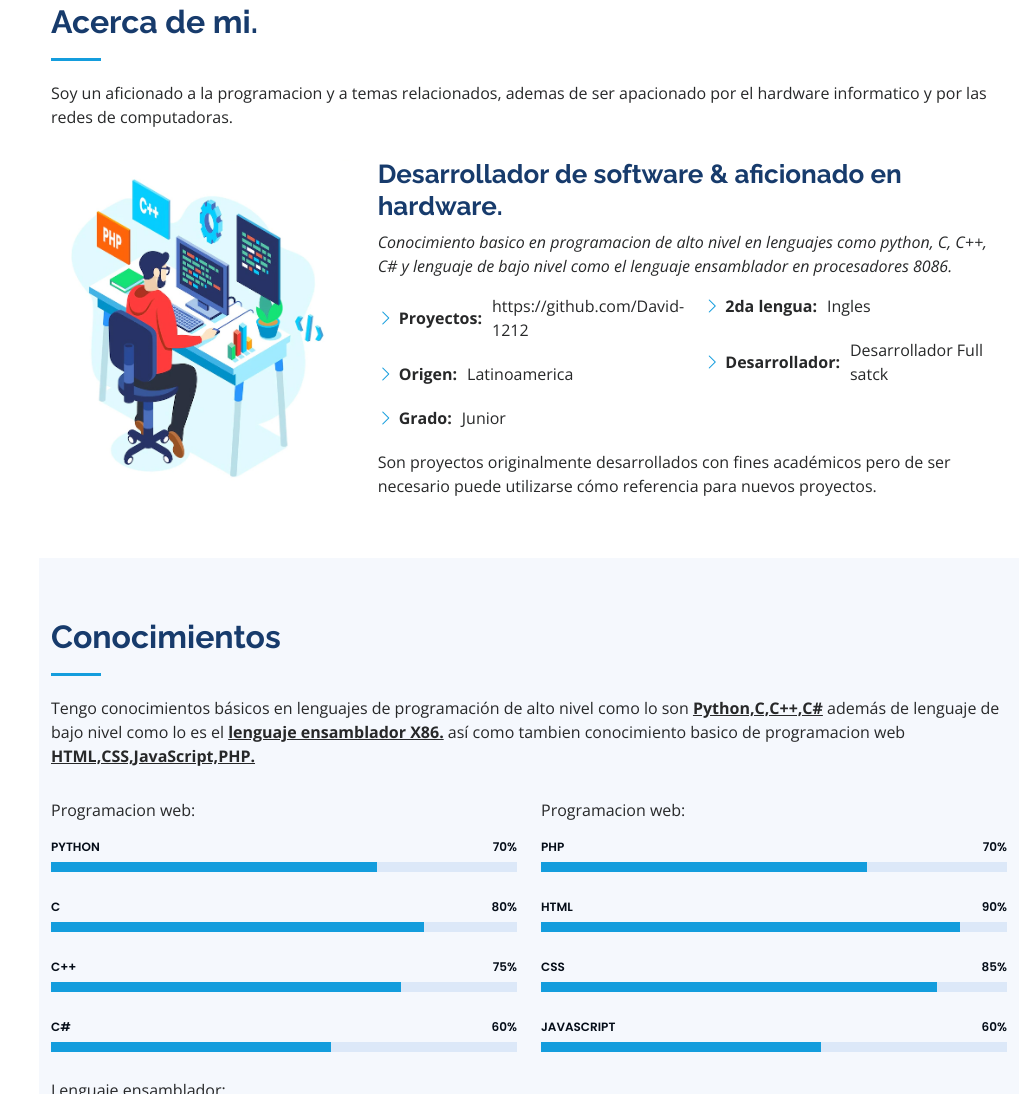
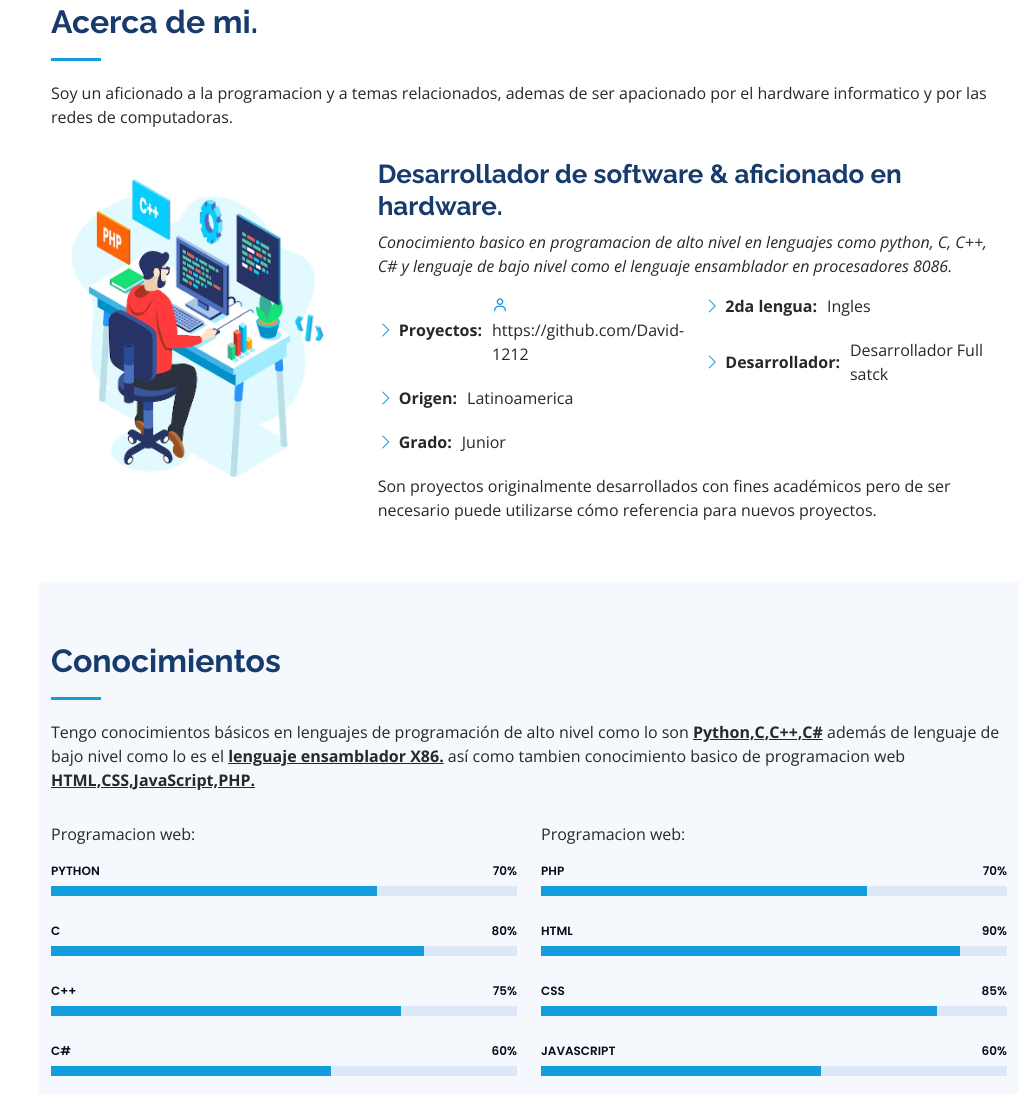
Before and after one commit to David-1212/proyecto1.io, a plain HTML site: page index.html in a window 1280 px wide. Shown: the part 857-1951 px from the top of the page, without its empty margins (261-1280 px from the left). Drawn offline with nearby package versions, Linux system fonts and the light colour scheme.

Commit message:
se agrego link a github

```diff
--- a/index.html
+++ b/index.html
@@ -93,7 +93,7 @@
               <div class="col-lg-6">
                 <ul>
 
-                  <li><i class="bi bi-chevron-right"></i> <strong>Proyectos:</strong> <span>https://github.com/David-1212</span></li>
+                  <li><i class="bi bi-chevron-right"></i> <strong>Proyectos:</strong> <span><a href="https://github.com/David-1212" class="nav-link scrollto"><i class="bx bx-user"></i> <span>https://github.com/David-1212</span></a></span></li>
                   <li><i class="bi bi-chevron-right"></i> <strong>Origen:</strong> <span>Latinoamerica</span></li>
                   <li><i class="bi bi-chevron-right"></i> <strong>Grado:</strong> <span>Junior</span></li>
                 </ul>
```
